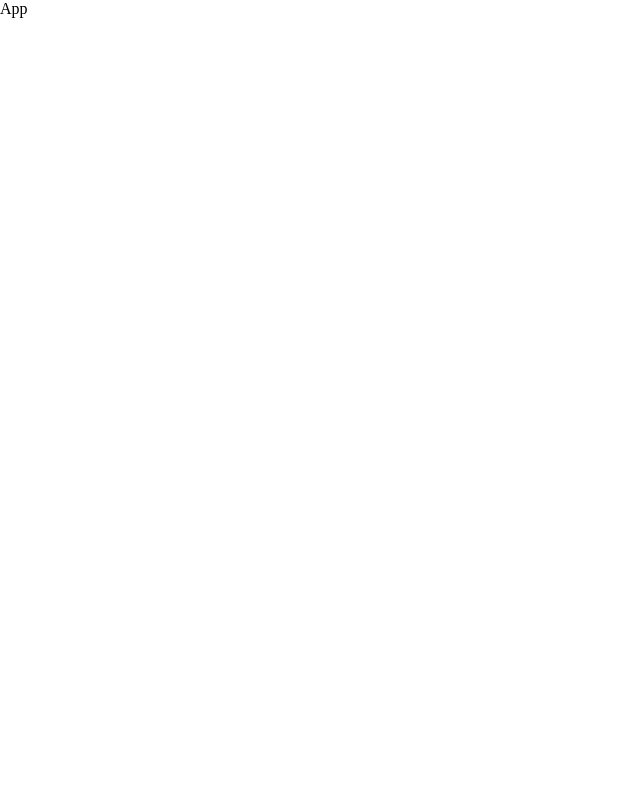
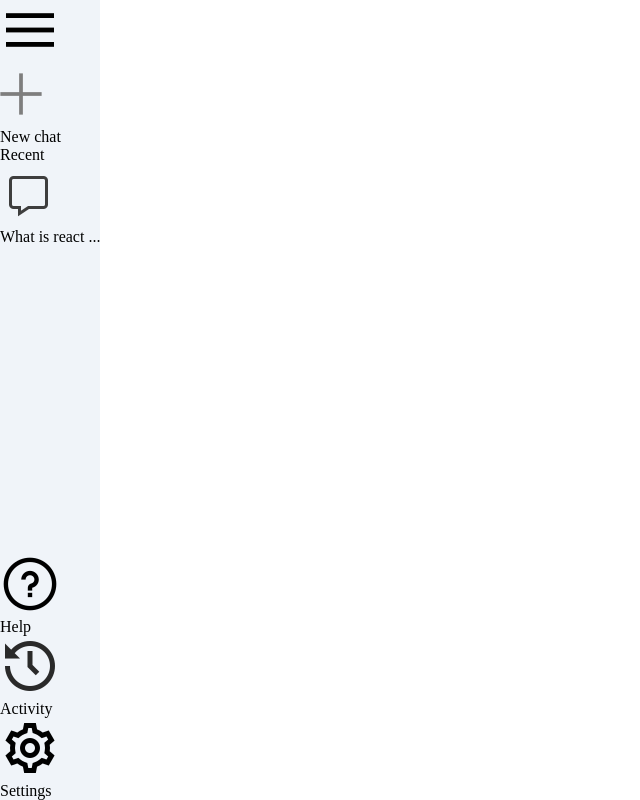
Before and after one commit to arash8877/gemini-clone, a React (Vite) app: page / in a window 1280 px wide. Shown: the whole page, without its empty margins (0-640 px from the left). Built offline with nearby package versions, Linux system fonts and the light colour scheme.

Commit message:
sidebar in progress

```diff
--- a/src/App.jsx
+++ b/src/App.jsx
@@ -1,8 +1,11 @@
 import React from 'react'
+import Sidebar from './components/sidebar/Sidebar'
 
 const App = () => {
   return (
-    <div>App</div>
+    <>
+      <Sidebar />
+    </>
   )
 }
 
--- a/src/assets/assets.js
+++ b/src/assets/assets.js
@@ -7,7 +7,7 @@ import bulb_icon from './bulb_icon.png'
 import compass_icon from './compass_icon.png'
 import gallery_icon from './gallery_icon.png'
 import mic_icon from './mic_icon.png'
-import user_icon from './user_icon.png'
+import user_icon from './user_icon.jpg'
 import youtube_icon from './youtube_icon.png'
 import message_icon from './message_icon.png'
 import code_icon from './code_icon.png'
--- /dev/null
+++ b/src/components/sidebar/Sidebar.css
@@ -0,0 +1,7 @@
+.sidebar {
+    min-height: 100vh;
+    display: inline-flex;
+    flex-direction: column;
+    justify-content: space-between;
+    background-color: #f0f4f9;
+}
--- /dev/null
+++ b/src/components/sidebar/Sidebar.jsx
@@ -0,0 +1,40 @@
+import React from "react";
+import "./Sidebar.css";
+import { assets } from "../../assets/assets";
+
+const Sidebar = () => {
+  return (
+    <div className="sidebar">
+      <div className="top">
+        <img className="menu" src={assets.menu_icon} alt="burger-icon" />
+        <div className="new-chat">
+          <img src={assets.plus_icon} alt="plus-icon" />
+          <p>New chat</p>
+        </div>
+        <div className="recent">
+            <p className="recent-title">Recent</p>
+            <div className="recent-entry">
+                <img src={assets.message_icon} alt="message-icon" />
+                <p>What is react ...</p>
+            </div>
+        </div>
+      </div>
+      <div className="bottom">
+        <div className="bottom-item recent-title">
+            <img src={assets.question_icon} alt="question-icon" />
+            <p>Help</p>
+        </div>
+        <div className="bottom-item recent-title">
+            <img src={assets.history_icon} alt="history-icon" />
+            <p>Activity</p>
+        </div>
+        <div className="bottom-item recent-title">
+            <img src={assets.setting_icon} alt="setting -icon" />
+            <p>Settings</p>
+        </div>
+      </div>
+    </div>
+  );
+};
+
+export default Sidebar;
```
